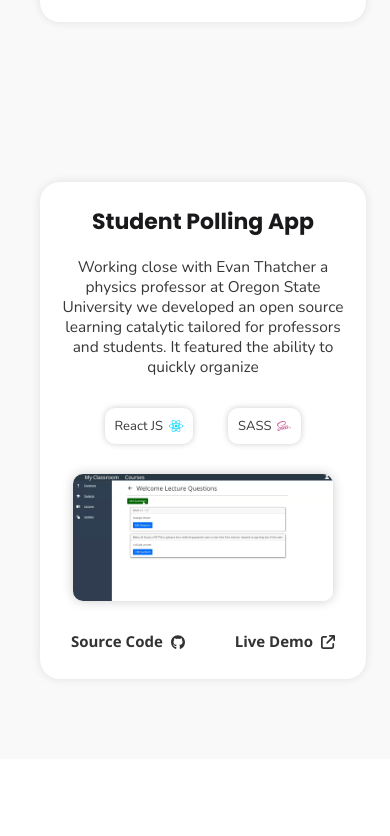
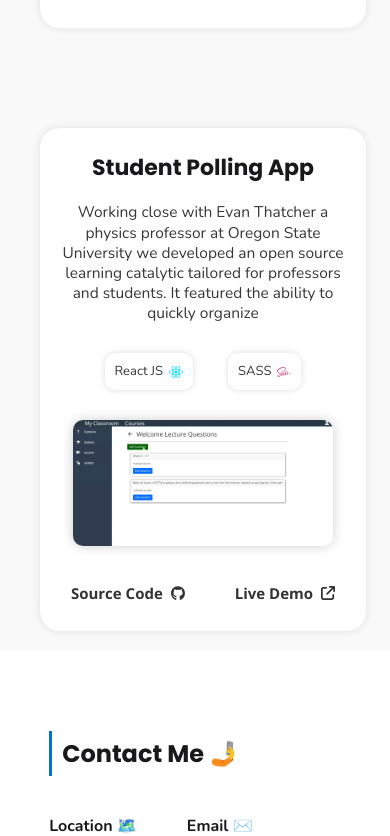
Before and after one commit to gavenrobertson/portfolio-website, a React (Create React App) app: page / in a window 390 px wide. Shown: the part 2228-3064 px from the top of the page. Built offline with nearby package versions, Linux system fonts and the light colour scheme.

Commit message:
Fixed Navbar Width Bug

```diff
--- a/src/components/Projects.js
+++ b/src/components/Projects.js
@@ -21,7 +21,9 @@ function ProjectComponent({
     return (
         <div className={`project-container ${direction === "right" ? "right" : "left"}`}>
             <div className="project-image-container">
-                <img src={image} alt="project image" className="project-image" />
+                <div className="image-container">
+                    <img src={image} alt="project image" className="project-image" />
+                </div>
                 <div className="project-links">
                     <div>
                         <a href={ghublink} className="project-ghub-link projlinks">
@@ -59,6 +61,18 @@ function ProjectComponent({
 
 export default function Projects() {
     const projectData = [
+        // {
+        //     image: pollimage,
+        //     ghublink: "https://github.com/yourusername/yourproject2",
+        //     livedemolink: "https://yourprojectdemo2.com",
+        //     nameoftheproject: "EHS Now",
+        //     descriptionoftheproject: "Working close with Evan Thatcher a physics professor at Oregon State University we developed an open source learning catalytic tailored for professors and students. It featured the ability to quickly organize",
+        //     projectframework: "React JS",
+        //     frameworksvgicon: react_icon,
+        //     projectstyling: "SASS",
+        //     stylingsvgicon: sass_icon,
+        //     direction: "left"
+        // },
         {
             image: cobimage,
             ghublink: "https://github.com/yourusername/yourproject1",
@@ -83,7 +97,6 @@ export default function Projects() {
             stylingsvgicon: sass_icon,
             direction: "right"
         },
-
     ];
 
     return (
--- a/src/styles/_footer.scss
+++ b/src/styles/_footer.scss
@@ -6,7 +6,7 @@ footer {
 
 .footer-container {
     margin: 0 auto;
-    max-width: 102rem;
+    max-width: 100rem;
     display: flex;
     justify-content: space-between;
     align-items: center;
--- a/src/styles/_navbar.scss
+++ b/src/styles/_navbar.scss
@@ -87,7 +87,7 @@
         text-align: center;
         top: 7rem;
         transition: all .3s ease-in-out;
-        width: 100%;
+        width: 100vw;
         z-index: 100;
 
     }
--- a/src/styles/_projects.scss
+++ b/src/styles/_projects.scss
@@ -24,7 +24,7 @@
     display: flex;
     flex-direction: row-reverse;
     width: fit-content;
-    padding: 4rem;
+    padding: 6rem 4rem 6rem 4rem;
     gap: 6rem;
     background-color: #ffffff;
     border-radius: 2rem;
@@ -136,6 +136,7 @@
 }
 
 .framework {
+    width: fit-content;
     display: flex;
     justify-content: center;
     align-items: center;
@@ -143,7 +144,7 @@
     background-color: #ffffff;
     padding: 1rem;
     border-radius: 1rem;
-    box-shadow: 0 0 6px rgba(0, 0, 0, .20);
+    box-shadow: 0 0 6px rgba(0, 0, 0, .14);
 }
 
 .project-framework-icon {
@@ -159,7 +160,6 @@
 
     .project-container {
         padding: 3.6rem 3.4rem;
-        margin-bottom: 8rem;
         align-items: center;
         gap: 0;
         flex-direction: column-reverse;
@@ -189,7 +189,6 @@
 @media screen and (max-width: 700px) {
 
     .project-container {
-        margin-bottom: 8rem;
         padding: 2.6rem 3.4rem;
     }
 
@@ -235,7 +234,6 @@
     }
 
     .project-container {
-        margin-bottom: 6rem;
         padding: 2.4rem 3rem;
     }
 
@@ -343,6 +341,7 @@
     }
 
     .framework {
+        padding: 0.8rem;
         font-size: 0.94rem;
     }
 
```
